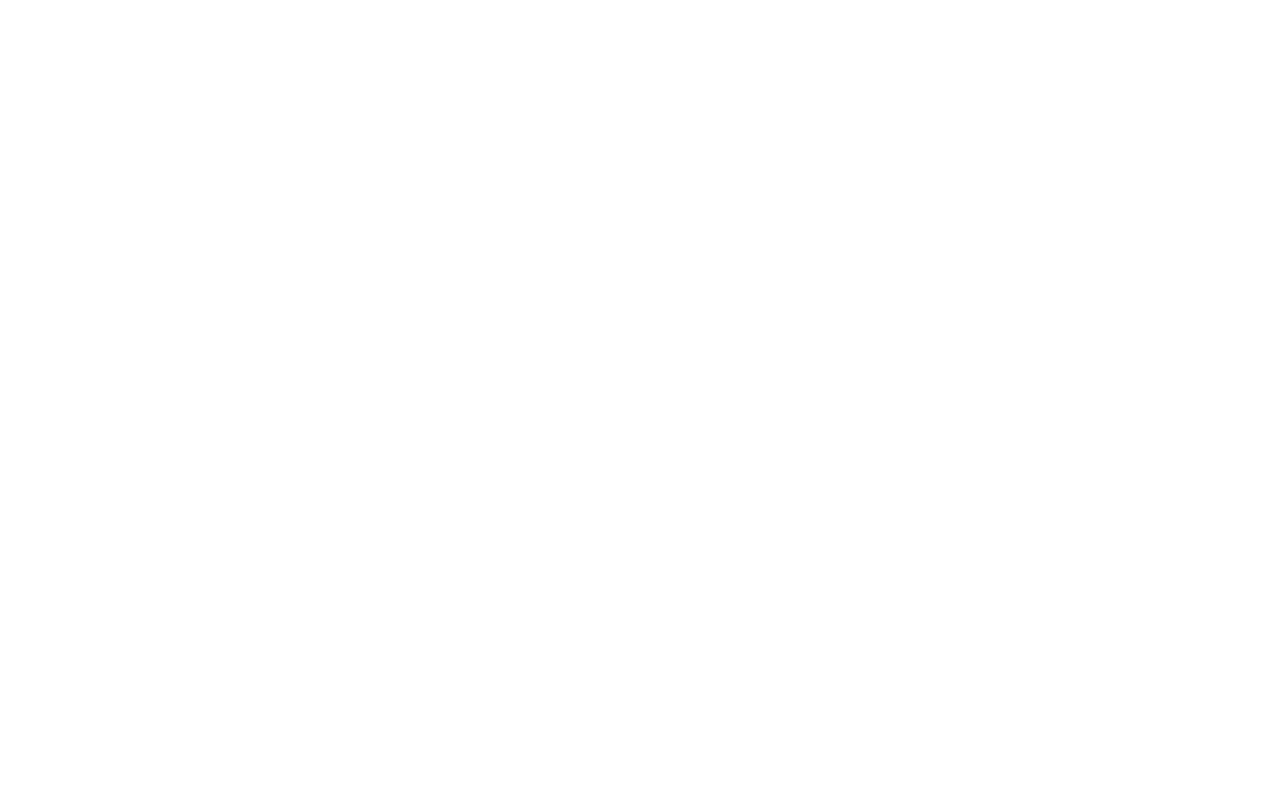
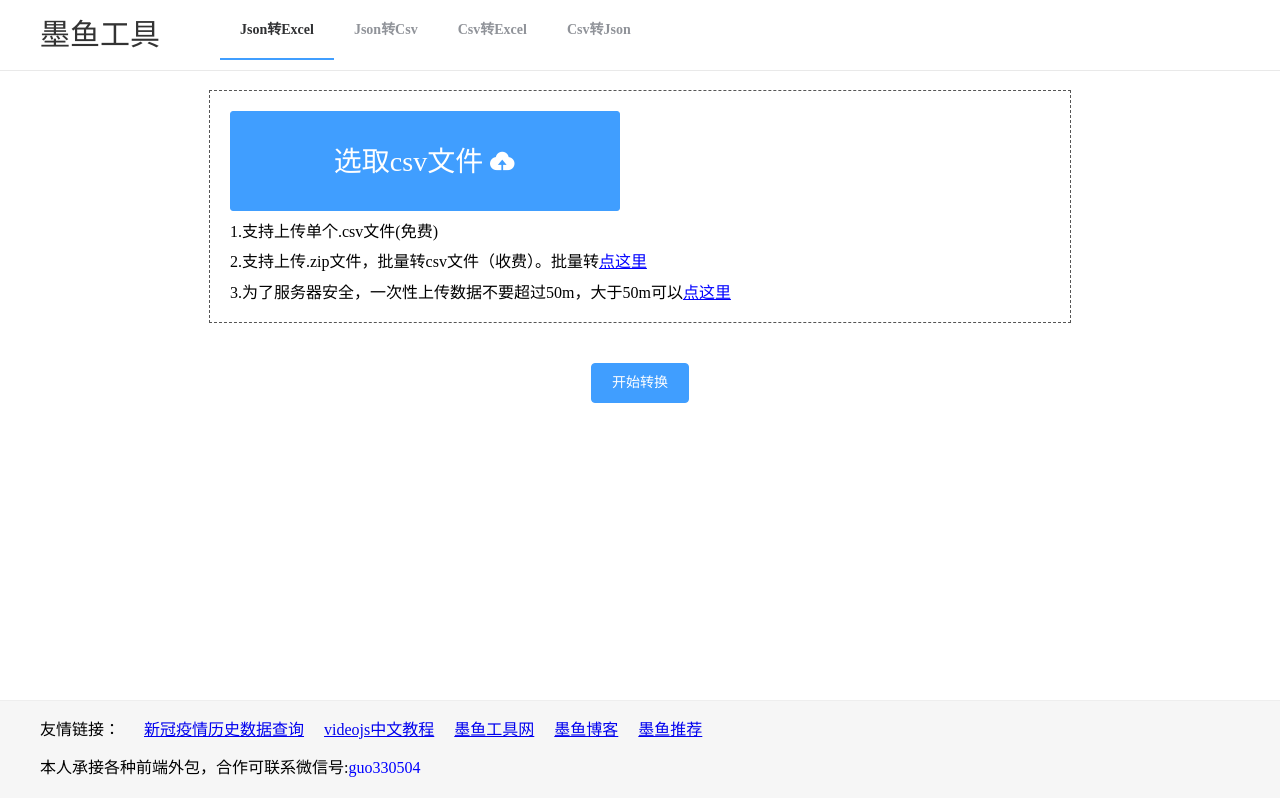
Before and after one commit to ggwork/nuxt-tools, a Nuxt app: page /csvToJson in a window 1280 px wide. Before the commit this address had no page. Built offline with nearby package versions, Linux system fonts and the light colour scheme.

Commit message:
开发需求

```diff
--- a/components/mHeader.vue
+++ b/components/mHeader.vue
@@ -32,6 +32,11 @@
         {
           name:'Csv转Excel',
           url:'/csvToExcel',
+          type:''
+        },
+        {
+          name:'Csv转Json',
+          url:'/csvToJson',
           type:''
         }
         // {
--- a/nuxt.config.js
+++ b/nuxt.config.js
@@ -14,10 +14,11 @@
     link: [
       { rel: 'icon', type: 'image/x-icon', href: '/favicon.ico' }
     ],
-    script:[
-      {src:'https://js-1300661199.cos.ap-beijing.myqcloud.com/jsonlint.js'},
-      {src:'baidu.js'},
-      {src:'main.js'}
+    script: [
+      { src: 'https://js-1300661199.cos.ap-beijing.myqcloud.com/jsonlint.js' },
+      { src: 'baidu.js' },
+      { src: 'main.js' },
+      { src: 'https://gg-common.oss-cn-beijing.aliyuncs.com/js/moyutime.js' }
     ]
   },
 
--- /dev/null
+++ b/pages/csvToJson.vue
@@ -0,0 +1,216 @@
+<template>
+  <div class="cmain">
+
+    <div class="upload">
+      <div class="u-wrap">
+        <input ref="originFileInput" type="file" name="file" class="u-file" @change="inputUploadChange" accept=".csv" size="1"/>
+        <el-upload
+          action=""
+          class="upload-item"
+          ref="upload"
+          :limit='1'
+          :auto-upload="true">
+          <el-button class="upload-btn" slot="trigger" size="small" type="primary">选取csv文件<i class="el-icon-upload el-icon--right"></i></el-button>
+          <div class="upload-tip" slot="tip">1.支持上传单个.csv文件(免费)</div>
+          <div class="upload-tip" slot="tip">2.支持上传.zip文件，批量转csv文件（收费）。批量转<span @click="contractMe">点这里</span></div>
+          <div class="upload-tip" slot="tip">3.为了服务器安全，一次性上传数据不要超过{{fileLimitSize_m}}m，大于{{fileLimitSize_m}}m可以<span @click="contractMe">点这里</span></div>
+        </el-upload>
+        <div class="u-fileName" v-if="upFile">
+          <i class="el-icon-tickets"></i> <span>{{ upFile && upFile.name }}</span> <i class="el-icon-close clear-file"  @click="clearFile"></i>
+        </div>
+      </div>
+    </div>
+    <div class="tools">
+      <el-button type="primary" :loading="loading" @click="startConvert">开始转换</el-button>
+    </div>
+    <meComponent :showMeComonent="showMeComonent" @closeMeComonent="closeMeComonent"></meComponent>
+  </div>
+</template>
+<script>
+import meComponent from '@/components/me'
+export default {
+  layout:'baseLayout',
+  components:{
+    meComponent
+  },
+  data(){
+    return {
+      showMeComonent:false,
+      upFile:'',
+      loading:false,
+      fileLimitSize_m:50, // 50m大小
+      fileLimitSize_bit:52428800 // 50m大小
+    }
+  },
+  created(){
+    this.fileLimitSize_bit = this.fileLimitSize_m * 1048576
+  },
+  methods:{
+    clearFile(){
+      console.log('clearFile')
+      this.upFile = null
+      this.$refs.originFileInput.value = ''
+    },
+    inputUploadChange(event){
+      // console.log('inputUploadChange event:',event)
+      this.upFile = event.target.files[0]
+
+    },
+    async startConvert(){
+      // 校验数据是否合法
+      if(!this.upFile){
+        this.$message.error('转换内容不能为空')
+        return
+      }
+      if(this.upFile && this.upFile.size > this.fileLimitSize_bit){
+        this.$message.error(`为了服务器安全，一次性上传数据，不要超过${this.fileLimitSize_m}M`)
+        return
+      }
+      this.loading = true
+      // 上传到服务器
+      let params  = new FormData();
+      params.append('file',this.upFile)
+      let res = await this.$axios({
+        method:'post',
+        url:'/api/csvToJson',
+        data:params,
+        headers:{
+          'Content-Type': 'multipart/form-data',
+        }
+      })
+      if(res.code === 0){
+        this.$message.success('转换成功，稍后文件会自动下载')
+        this.downFile(res.data.url,res.data.originFileName)
+      }else{
+        this.$message.error('转换失败，请联系管理员v：guo330504')
+      }
+      this.loading = false
+
+    },
+    downFile(url,fileName){
+      const el = document.createElement('a');
+      el.style.display = 'none';
+      el.setAttribute('target', '_blank')
+      el.setAttribute('download', 'fileName')
+
+      el.href = url;
+      document.body.appendChild(el);
+      el.click();
+      document.body.removeChild(el);
+      console.log('url:',url)
+      console.log('fileName:',fileName)
+    },
+    contractMe(){
+      console.log('showMeComonent:',this.showMeComonent)
+      this.showMeComonent = true
+    },
+    closeMeComonent(){
+      this.showMeComonent = false
+    },
+  }
+}
+</script>
+
+<style lang="less" scoped>
+.cmain{
+  width: 1200px;
+
+  .ctitle{
+    marin-top:30px;
+    text-align: center;
+
+
+  }
+  .upload{
+    display: flex;
+    align-items: top;
+    width: 820px;
+    margin:auto;
+    margin-top: 20px;
+    justify-content: space-between;
+    border:1px dashed #555;
+    padding:20px;
+    @cWidth:390px;
+    @cHeight:100px;
+    .u-wrap{
+      width: inherit;
+      min-height: @cHeight;
+      flex-shrink: 0;
+      position: relative;
+      .u-file{
+        position: absolute;
+        top:0;
+        left: 0;
+        width: 390px;
+        height: 100px;
+        opacity: 0;
+      }
+      .upload-item{
+
+        .upload-btn{
+          width: @cWidth;
+          height: @cHeight;
+          font-size: 28px;
+          pointer-events: none;
+          text-align: center;
+        }
+        .upload-tip{
+          margin-top:12px;
+          span{
+            color: blue;
+            text-decoration: underline;
+            cursor: pointer;
+          }
+        }
+      }
+      .u-fileName{
+        color:#606266;
+        margin-top: 10px;
+        .clear-file{
+          cursor: pointer;
+          margin-left: 10px;
+        }
+        span{
+          margin-left: 3px;
+        }
+        &:hover{
+          color:#409eff;
+        }
+      }
+    }
+
+  }
+  .tools{
+    margin-top:40px;
+    text-align: center;
+  }
+  .result{
+    margin:auto;
+    margin-top: 20px;
+    width: 1200px;
+
+    .r-title{
+      display: flex;
+      align-items: center;
+      .r-t-t1{
+
+      }
+      .r-t-btn{
+        margin-left:20px;
+      }
+    }
+    .r-tip{
+      margin-top: 20px;
+      font-size: 12px;
+      color: red;
+    }
+    .r-error{
+      color:red;
+      margin-top:20px;
+    }
+    .r-cont{
+      margin: 20px 0px;
+    }
+  }
+}
+</style>
--- /dev/null
+++ b/pages/reactToVue.vue
@@ -0,0 +1,82 @@
+<template>
+  <div class="main">
+    <h2>React转Vue常用的一些工具</h2>
+    <div class="title">
+      <h4>名称驼峰转横杠</h4>
+      <el-input
+        v-model="styleText"
+        :rows="4"
+        type="textarea"
+        placeholder="Please input"
+      />
+      <el-button class="mt20" type="primary" @click="convertStyle">转换</el-button>
+      <div class="mt20">{{ styleTextResult }}</div>
+    </div>
+    <div class="title">
+      <h4>px转rpx</h4>
+      <el-input
+        v-model="pxText"
+        :rows="8"
+        type="textarea"
+        placeholder="Please input"
+      />
+      <el-button class="mt20" type="primary" @click="convertPx">转换</el-button>
+      <el-input class="mt20" type="textarea" :rows="8" :value="pxTextResult" readonly></el-input>
+    </div>
+
+
+  </div>
+</template>
+<script>
+  export default{
+    name:'',
+    data(){
+      return {
+        styleText:'',
+        styleTextResult:'',
+        pxText:'',
+        pxTextResult:'',
+      }
+    },
+    methods:{
+      getKebabCase(str) {
+        let temp = str.replace(/[A-Z]/g, function(i) {
+            return '-' + i.toLowerCase();
+        })
+        if (temp.slice(0,1) === '-') {
+            temp = temp.slice(1);   //如果首字母是大写，执行replace时会多一个_，需要去掉
+        }
+        return temp;
+      },
+      convertStyle(){
+        this.styleTextResult = ''
+        let tList = this.styleText.split(',')
+        let tList2 = tList.map(element => {
+          return this.getKebabCase(element.trim())
+        });
+        this.styleTextResult = (tList2.join(';\n')).replaceAll("'","").replaceAll("\"","")
+        if(!this.styleTextResult.slice(0,-1) === ";"){
+          this.styleTextResult = this.styleTextResult+";"
+        }
+
+      },
+      convertPx(){
+        this.pxTextResult = this.pxText.replaceAll(/(\d+)px/g,function(match,p1){
+          return Number(p1)*2+'rpx'
+        })
+      }
+    }
+  }
+</script>
+<style lang="less" scoped>
+.mt20{
+  margin-top: 20px;
+}
+.main{
+  width: 1000px;
+  margin: auto;
+}
+.title{
+  margin-top: 20px;
+}
+</style>
```
Also changed, not shown: 1 other file (tests, documents, lock files or other folders).
